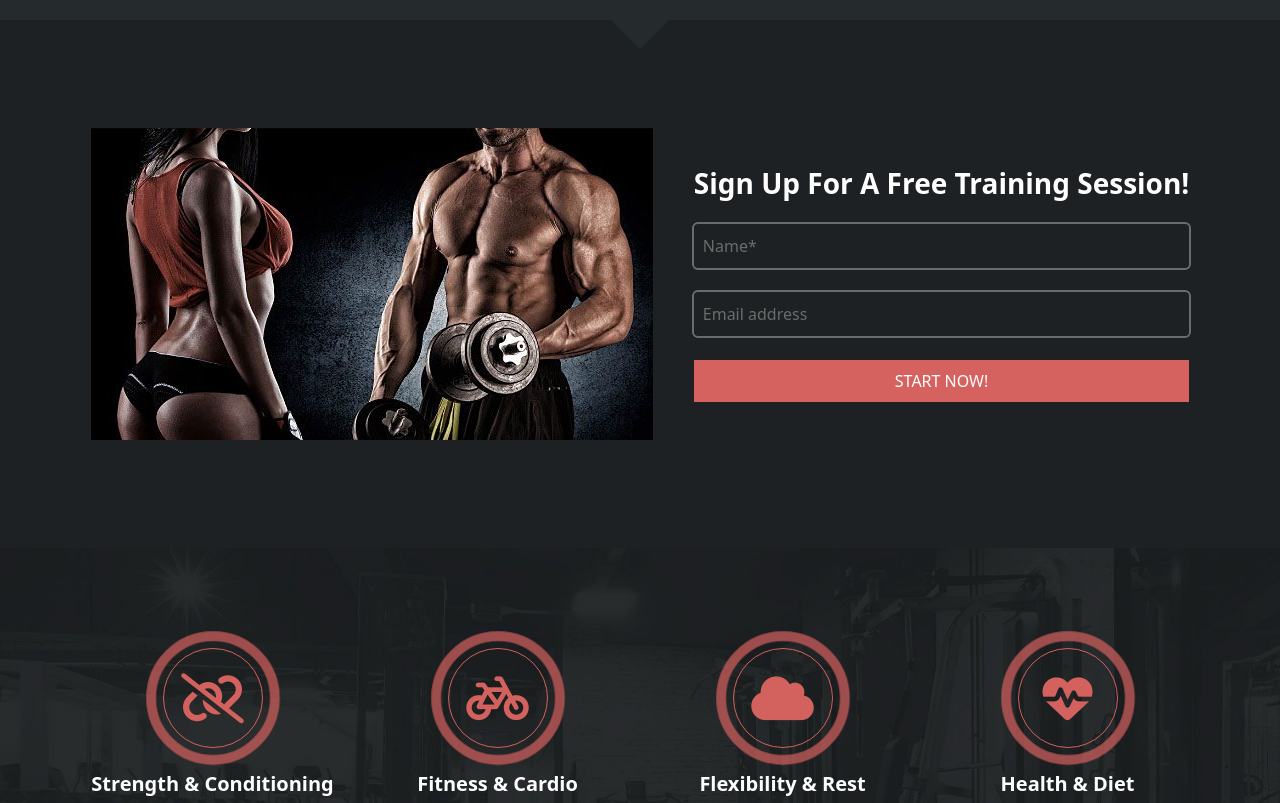
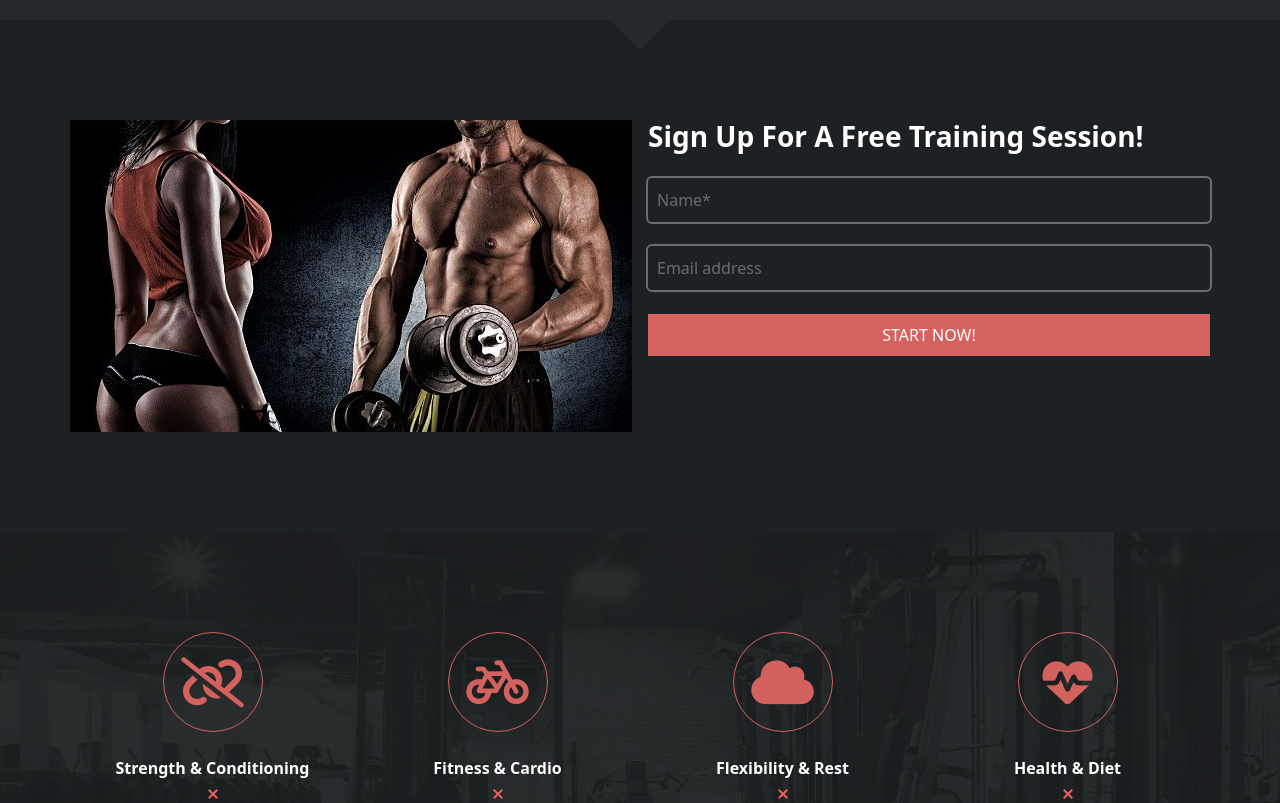
Before and after one commit to AngeloCalabro/proj-html-vuejs, a Vue app: page / in a window 1280 px wide. Shown: the part 1060-1863 px from the top of the page. Built offline with nearby package versions, Linux system fonts and the light colour scheme.

Commit message:
hover icon

```diff
--- a/src/components/SecondSection.vue
+++ b/src/components/SecondSection.vue
@@ -1,11 +1,11 @@
 <template>
     <section id="second-section">
         <div class="container">
-            <div class="d-flex align-items-center">
-                <div class="p-2">
+            <div class="row g-0">
+                <div class="col-lg-6 pe-2">
                     <img class="img-fluid" src="../assets/images/home_img-compressor.jpg" alt="">
                 </div>
-                <div class="p-2">
+                <div class="col-lg-6 ps-2">
                     <h3 class="text-capitalize">Sign up for a free training session!</h3>
                     <form @click.prevent="">
                         <div class="my-4 input-group">
--- a/src/components/ThirdSection.vue
+++ b/src/components/ThirdSection.vue
@@ -5,7 +5,7 @@
                 <div class="circle">
                     <i class="fa-solid" :class="item.icon"></i>
                 </div>
-                <h5 class="pt-4 my-title">{{ item.title }}</h5>
+                <div class="pt-4 fw-bold my-title">{{ item.title }}</div>
                 <img class="py-2" src="../assets/images/divider-x-red.png" alt="divider">
                 <p class="p-2">{{ item.paragraf }}</p>
             </div>
@@ -43,6 +43,10 @@ export default {
             &:hover .my-title{
                 color: $vibrant;
             }
+            &:hover .circle::before,
+            &:hover .circle::after {
+                animation: pulse 1.5s linear;
+            }
             div.circle {
                 width: 100px;
                 height: 100px;
@@ -65,7 +69,6 @@ export default {
                     top: -20px;
                     bottom: -20px;
                     border-radius: 50%;
-                    animation: pulse 1.5s linear infinite;
                     @keyframes pulse {
                             0% {
                                 transform: scale(0.9);
@@ -81,8 +84,11 @@ export default {
                                 opacity: 0;
                             }
                         }
+
                 }
-
+                .my-title{
+                    font-size: 1rem;
+                }
                 i {
                     color: $vibrant;
                     font-size: 50px;
```
